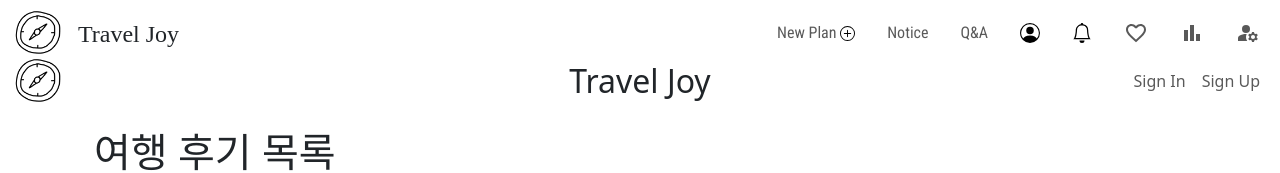
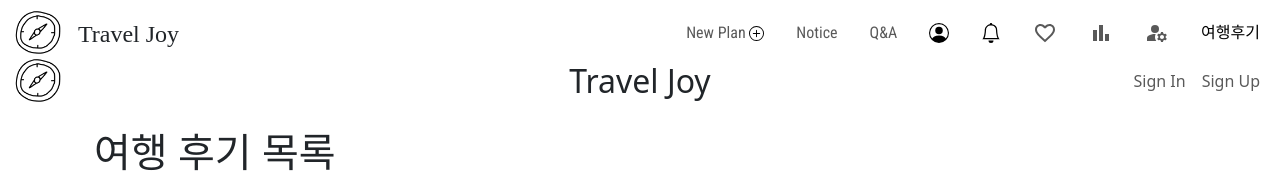
Before and after one commit to PARKJINKYEONG/project, a React (Create React App) app: page /ReviewList in a window 1280 px wide. Shown: the top 173 px of the page. Built offline with nearby package versions, Linux system fonts and the light colour scheme; a web font is replaced by a local one.

Commit message:
김윤재 ui 완

```diff
--- a/src/pages/header.js
+++ b/src/pages/header.js
@@ -105,7 +105,9 @@ export default function Header(){
                         <li className="nav-item">
                             <NavLink className="nav-link" to="/changeInfo" style={({isActive})=>isActive?activeStyle:null} > <ManageAccountsIcon/> </NavLink>
                         </li>
-
+                        <li className="nav-item">
+                            <NavLink className="nav-link" to="/ReviewList" style={({isActive})=>isActive?activeStyle:null} > 여행후기 </NavLink>
+                        </li>
 
                     </ul>
                 </div>
```
